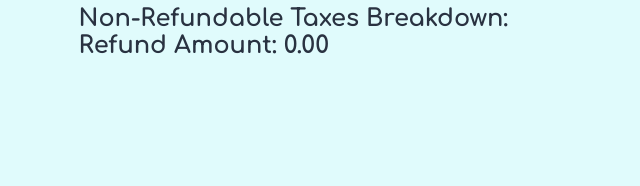
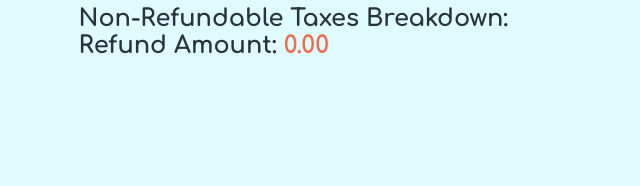
Before and after one commit to Shensson/SSTools, a website built with Vite: page index.html in a window 1280 px wide. Both pictures are taken after typing "Sample", "5" into the empty fields and a click on the button "Calculate Refund". Shown: the part 536-722 px from the top of the page, 311-951 px from the left. Built offline with nearby package versions, Linux system fonts and the light colour scheme.

Commit message:
lil sparkls

```diff
--- a/index.html
+++ b/index.html
@@ -12,7 +12,7 @@
     <nav>
         <div class="nav-body">
             <ul style="text-decoration: none; list-style: none; padding: 0;" class="menu">
-                <li><a href="ref-calc"><img style="width: 40px; height: 40px;" src="calculator-svgrepo-com.svg" alt=""></a></li>
+                <li><a href="#ref-calc"><img style="width: 40px; height: 40px;" src="calculator-svgrepo-com.svg" alt=""></a></li>
                 <li>$D</li>
             </ul>
         </div>
--- a/main.js
+++ b/main.js
@@ -1,4 +1,4 @@
- var nonRefundableTaxCodesForTaxRefund = ["YQ", "YR", "US", "XF", "ZP", ];
+ var nonRefundableTaxCodesForTaxRefund = ["YQ", "YR", "US", "XF", "ZP", "PI", "S4", "EQ", "E2", "ED", "L8", "O7", "I6", "N7", "N9", "PE", "CR", "BU", "DI", "FV", "FW", "BZ", "XL", "PH", "E3", "PA", "OU", "K3", "J9", "ZP"];
         var nonRefundableTaxCodesForNormalRefund = ["PI", "S4", "EQ", "E2", "ED", "L8", "O7", "I6", "N7", "N9", "PE", "CR", "BU", "DI", "FV", "FW", "BZ", "XL", "PH", "E3", "PA", "OU", "K3", "J9", "ZP"];
 
         function calculateRefund() {
@@ -64,4 +64,7 @@
 
             // Display the refund amount
             document.getElementById("refundAmount").textContent = "Refund Amount: " + refundAmount.toFixed(2);
+            var refundAmountText = "Refund Amount: " + refundAmount.toFixed(2);
+            var coloredRefundAmountText = refundAmountText.replace(/\d+\.\d+/, '<span style="color: #EE6C4D;">$&</span>');
+            document.getElementById("refundAmount").innerHTML = coloredRefundAmountText;
         }
```
